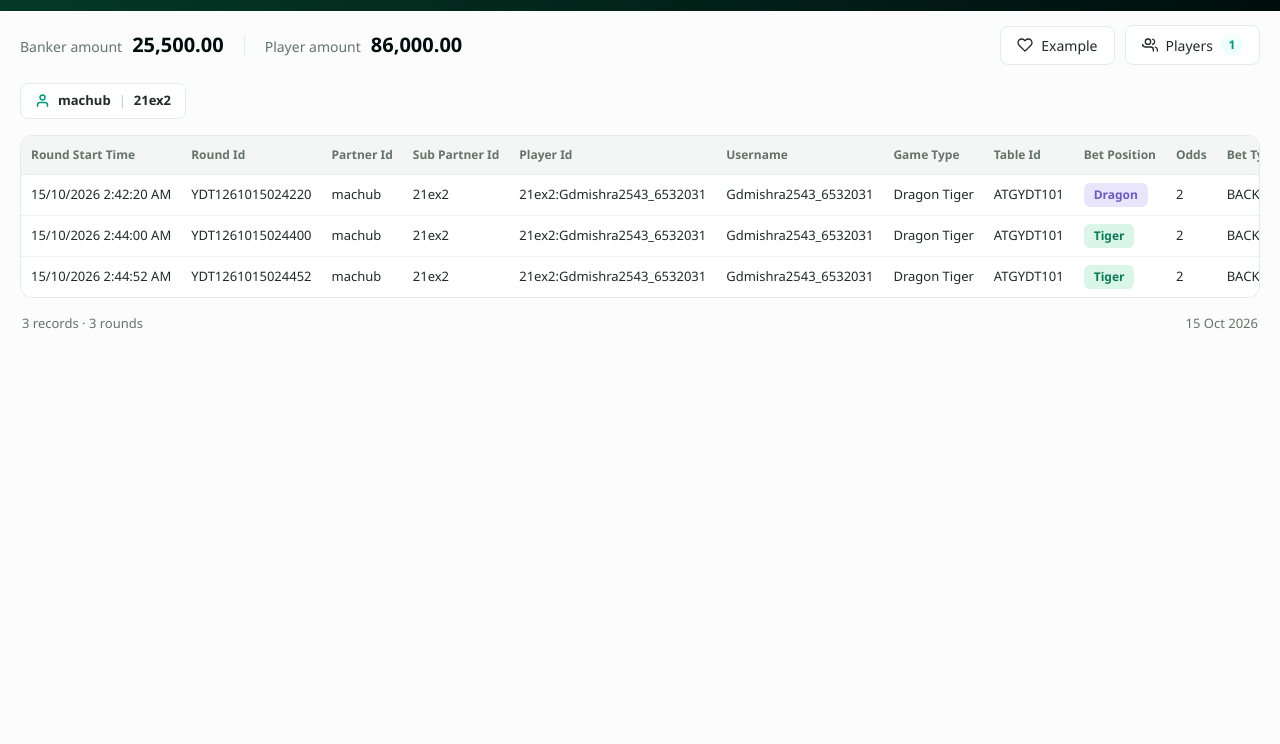
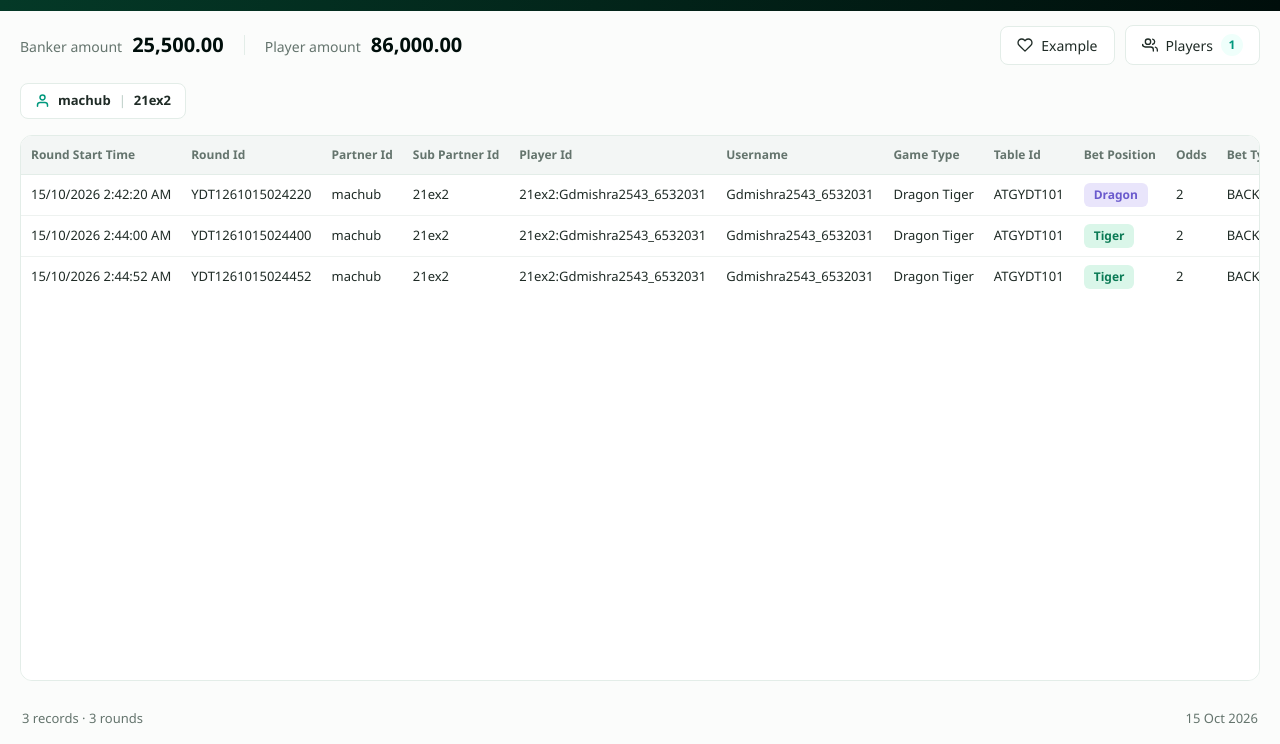
Before and after one commit to fraud-commits/opposite-betting-report, a plain HTML site: page test-local.html in a window 1280 px wide. Shown: the part 56-800 px from the top of the page. Drawn offline with nearby package versions, Linux system fonts and the light colour scheme; a script that the page names is missing.

Commit message:
Table scrolls inside card, sticky header, no page scroll

```diff
--- a/css/style.css
+++ b/css/style.css
@@ -20,12 +20,25 @@
 
 * { box-sizing: border-box; }
 
+html, body { height: 100%; }
+
 body {
   background: #FBFCFB;
   font-family: 'Segoe UI', system-ui, -apple-system, sans-serif;
   color: var(--lfs-text);
   margin: 0;
   font-size: 14px;
+  display: flex;
+  flex-direction: column;
+  height: 100vh;
+  overflow: hidden;
+}
+
+.lfs-topbar,
+.lfs-subbar,
+.butoon-container,
+.lfs-footer {
+  flex-shrink: 0;
 }
 
 .hidden { display: none !important; }
@@ -260,7 +273,9 @@ body {
 /* ---------- Table ---------- */
 
 .lfs-table-card {
-  margin: 0 20px;
+  flex: 1 1 auto;
+  min-height: 120px;
+  margin: 0 20px 12px;
   border: 1px solid var(--lfs-border);
   border-radius: 12px;
   background: #fff;
@@ -282,6 +297,9 @@ body {
   white-space: nowrap;
   border: none;
   border-bottom: 1px solid var(--lfs-border);
+  position: sticky;
+  top: 0;
+  z-index: 5;
 }
 
 #my-table tbody td {
```
Also changed, not shown: index.html (+2 -2 lines).
